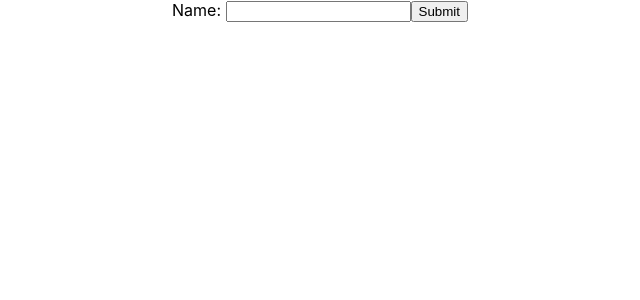
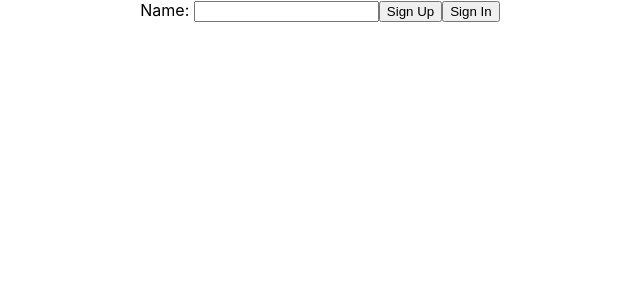
Before and after one commit to asaggo/jessiejay_forum, a React (Create React App) app in the folder client/: page / in a window 1280 px wide. Shown: the top 300 px of the page, without its empty margins (320-960 px from the left). Built offline with nearby package versions, Linux system fonts and the light colour scheme.

Commit message:
added button and changed names

```diff
--- a/client/src/App.js
+++ b/client/src/App.js
@@ -7,7 +7,8 @@ function App() {
     <div className="App">
       <form>
         Name: <input type="text"></input>
-        <button>Submit</button>
+        <button>Sign Up</button>
+        <button>Sign In</button>
       </form>
     </div>
   );
```
